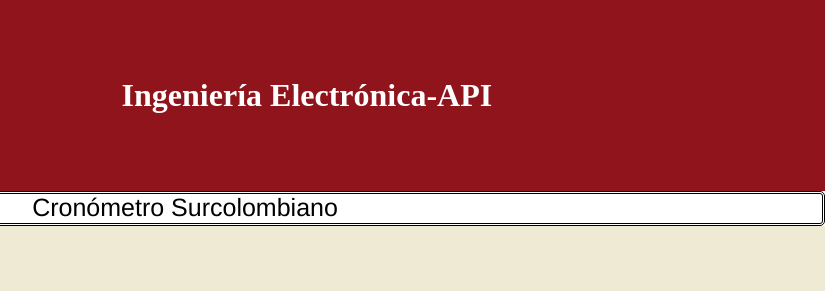
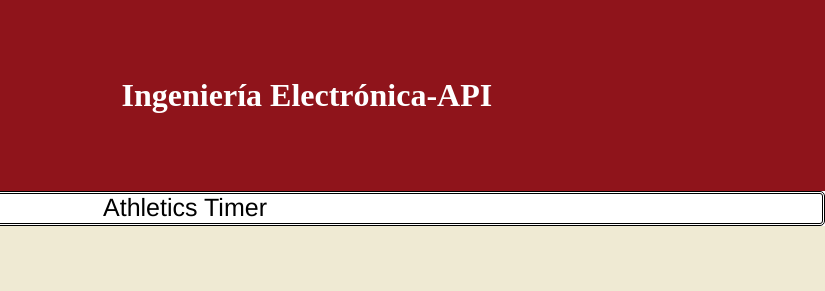
Before and after one commit to ChristianGuevaraP/chronometer, a plain HTML site: page index.html in a window 1280 px wide. Shown: the top 291 px of the page, 455-1280 px from the left. Drawn offline with Linux system fonts and the light colour scheme; no server answers.

Commit message:
Update index.html

```diff
--- a/index.html
+++ b/index.html
@@ -20,7 +20,7 @@
 
     <nav class="nav">
         <ul class="menu">
-            <a>Cronómetro Surcolombiano</a>
+            <a>Athletics Timer</a>
         </ul>
     </nav>
 
```
